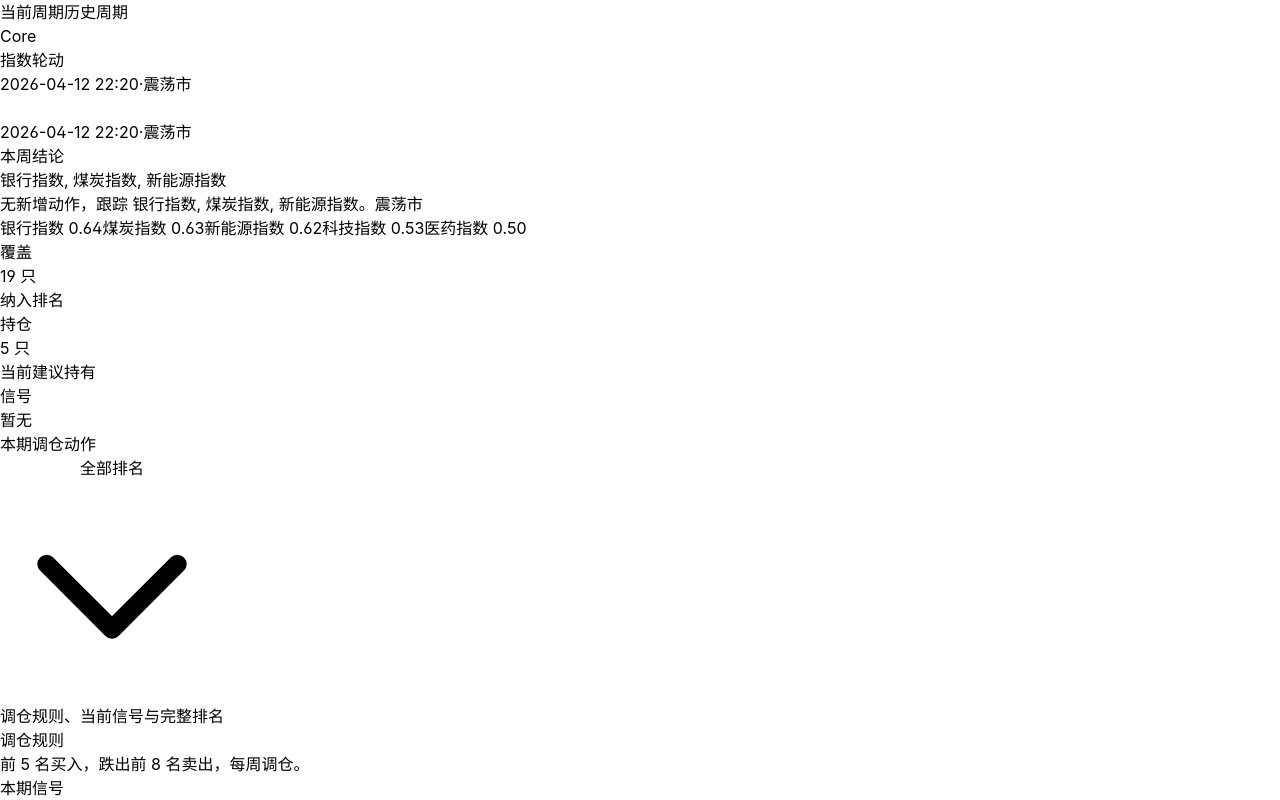
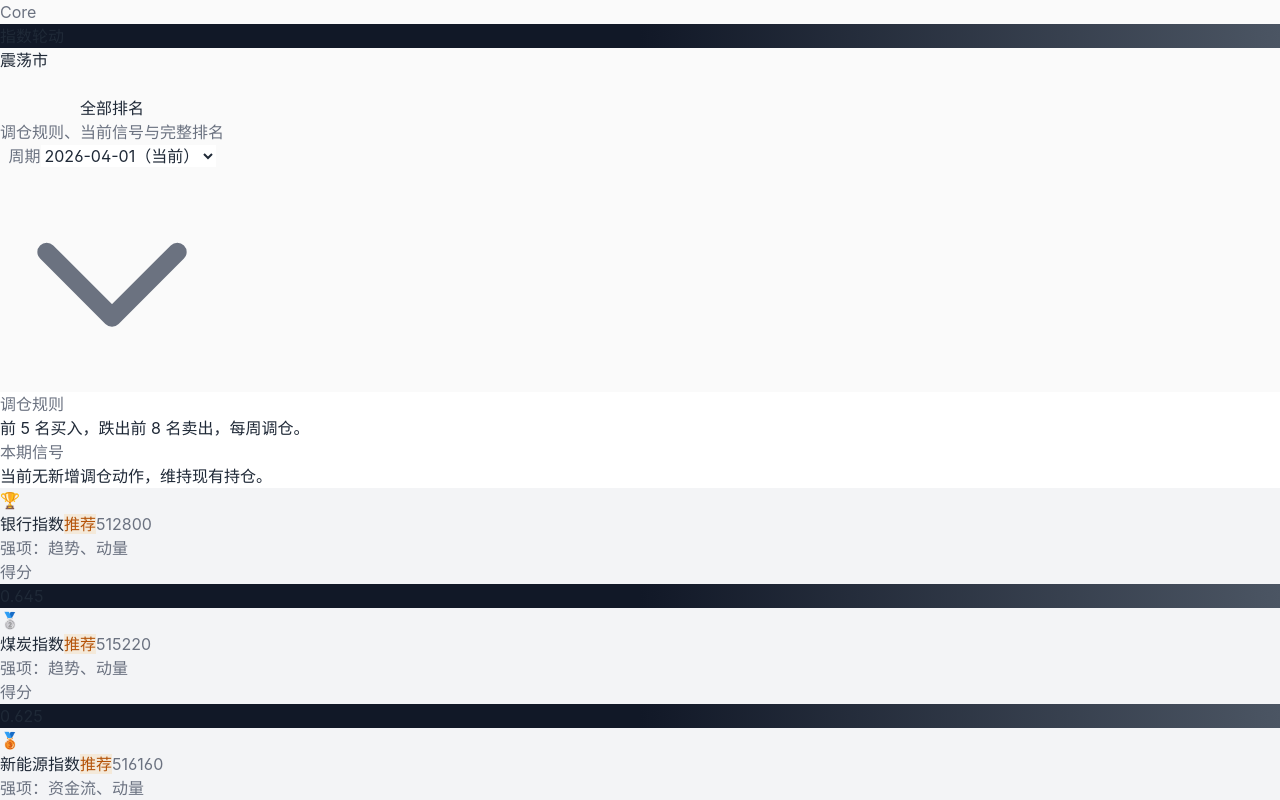
Before and after one commit to maoshuochen/quant-rotation, a React (Vite) app in the folder web/: page / in a window 1280 px wide. Shown: the top 800 px of the page. Built offline with nearby package versions, Linux system fonts and the light colour scheme.

Commit message:
feat: add dashboard theme toggle

```diff
--- a/web/src/App.jsx
+++ b/web/src/App.jsx
@@ -1,8 +1,16 @@
 import React, { useState, useEffect, useCallback, useMemo } from 'react'
 import ErrorBoundary from './ErrorBoundary'
 import Dashboard from './pages/Dashboard'
-import HistoryPanel from './pages/HistoryPanel'
 import { loadData, loadBacktestData, loadHistoryData } from './utils'
+
+const THEME_KEY = 'qr-dashboard-theme'
+
+const getInitialTheme = () => {
+  if (typeof window === 'undefined') return 'dark'
+  const saved = window.localStorage.getItem(THEME_KEY)
+  if (saved === 'light' || saved === 'dark') return saved
+  return window.matchMedia('(prefers-color-scheme: light)').matches ? 'light' : 'dark'
+}
 
 function App() {
   const [data, setData] = useState(null)
@@ -10,10 +18,10 @@ function App() {
   const [historyData, setHistoryData] = useState(null)
   const [selectedCode, setSelectedCode] = useState(null)
   const [expandedSection, setExpandedSection] = useState('holdings')
-  const [activeTab, setActiveTab] = useState('current')
   const [loading, setLoading] = useState(true)
   const [refreshing, setRefreshing] = useState(false)
   const [loadError, setLoadError] = useState(null)
+  const [theme, setTheme] = useState(getInitialTheme)
 
   const refreshData = useCallback(async () => {
     setRefreshing(true)
@@ -42,6 +50,11 @@ function App() {
 
   useEffect(() => { refreshData() }, [refreshData])
 
+  useEffect(() => {
+    document.documentElement.dataset.theme = theme
+    window.localStorage.setItem(THEME_KEY, theme)
+  }, [theme])
+
   const selected = useMemo(() => {
     if (!data?.ranking?.length) return null
     return data.ranking.find(item => item.code === selectedCode) || data.ranking[0]
@@ -53,6 +66,10 @@ function App() {
   const handleSelectCode = useCallback((code) => {
     setSelectedCode(code)
     setExpandedSection('factors')
+  }, [])
+
+  const toggleTheme = useCallback(() => {
+    setTheme((current) => current === 'dark' ? 'light' : 'dark')
   }, [])
 
   if (loading) {
@@ -90,40 +107,11 @@ function App() {
 
   return (
     <ErrorBoundary>
-      <div className="min-h-screen bg-zinc-950 text-white">
-        {/* Tab Navigation */}
-        <div className="sticky top-0 z-50 border-b border-zinc-800 bg-zinc-950/90 backdrop-blur-xl">
-          <div className="mx-auto max-w-7xl px-3 sm:px-4">
-            <div className="flex items-center gap-1 sm:gap-2">
-              <button
-                onClick={() => setActiveTab('current')}
-                className={`px-3 sm:px-4 py-3 text-xs sm:text-sm font-medium transition-all border-b-2 ${
-                  activeTab === 'current'
-                    ? 'border-amber-500 text-amber-500'
-                    : 'border-transparent text-zinc-400 hover:text-zinc-200'
-                }`}
-              >
-                当前周期
-              </button>
-              <button
-                onClick={() => setActiveTab('history')}
-                className={`px-3 sm:px-4 py-3 text-xs sm:text-sm font-medium transition-all border-b-2 ${
-                  activeTab === 'history'
-                    ? 'border-amber-500 text-amber-500'
-                    : 'border-transparent text-zinc-400 hover:text-zinc-200'
-                }`}
-              >
-                历史周期
-              </button>
-            </div>
-          </div>
-        </div>
-
-        {/* Tab Content */}
-        {activeTab === 'current' ? (
+      <div className={`app-shell min-h-screen ${theme === 'light' ? 'theme-light' : 'theme-dark'} bg-zinc-950 text-white`}>
         <Dashboard
           data={data}
           backtestData={backtestData}
+          historyData={historyData}
           selected={selected}
           selectedCode={selectedCode}
           activeFactors={activeFactors}
@@ -132,15 +120,9 @@ function App() {
           onSelectCode={handleSelectCode}
           refreshing={refreshing}
           onRefresh={refreshData}
+          theme={theme}
+          onToggleTheme={toggleTheme}
         />
-        ) : (
-          <HistoryPanel
-            historyData={historyData}
-            activeFactors={activeFactors}
-            selectedCode={selectedCode}
-            onSelectCode={setSelectedCode}
-          />
-        )}
       </div>
     </ErrorBoundary>
   )
--- a/web/src/index.css
+++ b/web/src/index.css
@@ -3,6 +3,14 @@
 @tailwind utilities;
 
 @layer base {
+  :root {
+    color-scheme: dark;
+  }
+
+  :root[data-theme='light'] {
+    color-scheme: light;
+  }
+
   body {
     font-family: -apple-system, BlinkMacSystemFont, 'Segoe UI', Roboto, 'Helvetica Neue', Arial, sans-serif;
     font-feature-settings: 'cv02', 'cv03', 'cv04', 'cv11';
@@ -30,6 +38,23 @@
 
   ::-webkit-scrollbar-thumb:hover {
     background: #52525b;
+  }
+
+  :root[data-theme='light'] body {
+    background: #fafafa;
+    color: #111827;
+  }
+
+  :root[data-theme='light'] ::-webkit-scrollbar-track {
+    background: #f3f4f6;
+  }
+
+  :root[data-theme='light'] ::-webkit-scrollbar-thumb {
+    background: #d1d5db;
+  }
+
+  :root[data-theme='light'] ::-webkit-scrollbar-thumb:hover {
+    background: #9ca3af;
   }
 }
 
@@ -159,3 +184,82 @@
     transform: translateY(0);
   }
 }
+
+:root[data-theme='light'] .app-shell {
+  background: #fafafa !important;
+  color: #111827 !important;
+}
+
+:root[data-theme='light'] .app-shell [class*='bg-zinc-950'] {
+  background-color: #fafafa !important;
+}
+
+:root[data-theme='light'] .app-shell [class*='bg-zinc-900'] {
+  background-color: rgba(255, 255, 255, 0.92) !important;
+}
+
+:root[data-theme='light'] .app-shell [class*='bg-zinc-800'] {
+  background-color: #f3f4f6 !important;
+}
+
+:root[data-theme='light'] .app-shell [class*='border-zinc-800'] {
+  border-color: #e5e7eb !important;
+}
+
+:root[data-theme='light'] .app-shell [class*='border-zinc-700'] {
+  border-color: #d1d5db !important;
+}
+
+:root[data-theme='light'] .app-shell [class*='border-zinc-900'] {
+  border-color: #f3f4f6 !important;
+}
+
+:root[data-theme='light'] .app-shell [class*='text-zinc-50'],
+:root[data-theme='light'] .app-shell [class*='text-zinc-100'],
+:root[data-theme='light'] .app-shell [class*='text-zinc-200'],
+:root[data-theme='light'] .app-shell [class*='text-zinc-300'] {
+  color: #1f2937 !important;
+}
+
+:root[data-theme='light'] .app-shell [class*='text-zinc-400'],
+:root[data-theme='light'] .app-shell [class*='text-zinc-500'],
+:root[data-theme='light'] .app-shell [class*='text-zinc-600'] {
+  color: #6b7280 !important;
+}
+
+:root[data-theme='light'] .app-shell [class*='bg-white/5'] {
+  background-color: rgba(249, 250, 251, 0.9) !important;
+}
+
+:root[data-theme='light'] .app-shell [class*='border-white/10'] {
+  border-color: rgba(209, 213, 219, 0.9) !important;
+}
+
+:root[data-theme='light'] .app-shell .text-gradient {
+  background-image: linear-gradient(90deg, #111827, #111827, #4b5563) !important;
+}
+
+:root[data-theme='light'] .app-shell .gradient-hero {
+  background: linear-gradient(135deg, rgba(255, 255, 255, 0.96), rgba(249, 250, 251, 0.98), rgba(243, 244, 246, 0.98)) !important;
+}
+
+:root[data-theme='light'] .app-shell [class*='bg-amber-500/5'] {
+  background-color: rgba(245, 158, 11, 0.06) !important;
+}
+
+:root[data-theme='light'] .app-shell [class*='bg-amber-500/10'] {
+  background-color: rgba(245, 158, 11, 0.1) !important;
+}
+
+:root[data-theme='light'] .app-shell [class*='bg-amber-500/20'] {
+  background-color: rgba(245, 158, 11, 0.12) !important;
+}
+
+:root[data-theme='light'] .app-shell [class*='text-amber-300'],
+:root[data-theme='light'] .app-shell [class*='text-amber-400'] {
+  color: #b45309 !important;
+}
+
+:root[data-theme='light'] .app-shell [class*='text-amber-100'] {
+  color: #92400e !important;
+}
--- a/web/src/pages/Dashboard.jsx
+++ b/web/src/pages/Dashboard.jsx
@@ -12,31 +12,30 @@ const Card = ({ title, subtitle, children, className = '' }) => (
   </section>
 )
 
-const HighlightStat = ({ label, value, detail, tone }) => (
-  <div className={`rounded-2xl border p-3 sm:p-4 ${
-    tone === 'ok' ? 'text-emerald-300 border-emerald-500/30 bg-emerald-500/10' :
-    tone === 'degraded' ? 'text-amber-200 border-amber-500/30 bg-amber-500/10' :
-    tone === 'snapshot' ? 'text-sky-200 border-sky-500/30 bg-sky-500/10' :
-    tone === 'missing' ? 'text-red-200 border-red-500/30 bg-red-500/10' :
-    'border-zinc-800 bg-zinc-900/60 text-zinc-50'
-  }`}>
+const HighlightStat = ({ label, value, detail }) => (
+  <div className="rounded-2xl border border-zinc-800 bg-zinc-900/60 p-3 sm:p-4 text-zinc-50">
     <div className="text-[10px] sm:text-xs uppercase tracking-wider opacity-80">{label}</div>
     <div className="mt-1.5 sm:mt-2 text-base sm:text-lg font-semibold">{value}</div>
     {detail ? <div className="mt-0.5 sm:mt-1 text-[10px] sm:text-xs opacity-80">{detail}</div> : null}
   </div>
 )
 
-const SectionHeader = ({ title, subtitle, isExpanded, onClick }) => (
+const SectionHeader = ({ title, subtitle, isExpanded, onClick, actions }) => (
   <button
     onClick={onClick}
     className="w-full text-left mb-3 sm:mb-4 group"
     aria-expanded={isExpanded}
   >
     <div className="flex items-center justify-between gap-3">
-      <div className="flex items-center gap-2 sm:gap-3">
+      <div className="min-w-0 flex items-center gap-2 sm:gap-3">
         <span className={`h-2 w-2 rounded-full transition-colors ${isExpanded ? 'bg-amber-500' : 'bg-zinc-600'}`} />
+        <div className="min-w-0">
           <h2 className="text-base sm:text-xl font-semibold text-zinc-100">{title}</h2>
+          {subtitle && <p className="mt-1 text-xs sm:text-sm text-zinc-500">{subtitle}</p>}
         </div>
+      </div>
+      <div className="flex items-center gap-3">
+        {actions ? <div onClick={(e) => e.stopPropagation()}>{actions}</div> : null}
         <svg
           className={`h-5 w-5 text-zinc-500 transition-transform duration-200 ${isExpanded ? 'rotate-180' : ''}`}
           fill="none"
@@ -46,7 +45,7 @@ const SectionHeader = ({ title, subtitle, isExpanded, onClick }) => (
           <path strokeLinecap="round" strokeLinejoin="round" strokeWidth={2} d="M19 9l-7 7-7-7" />
         </svg>
       </div>
-    {subtitle && <p className="mt-1 text-xs sm:text-sm text-zinc-500 pl-5">{subtitle}</p>}
+    </div>
   </button>
 )
 
@@ -163,6 +162,7 @@ const RankingListItem = ({ item, isExpanded, onToggle, activeFactors }) => {
 const Dashboard = ({
   data,
   backtestData,
+  historyData,
   selected,
   selectedCode,
   activeFactors,
@@ -170,10 +170,13 @@ const Dashboard = ({
   setExpandedSection,
   onSelectCode,
   refreshing,
-  onRefresh
+  onRefresh,
+  theme,
+  onToggleTheme
 }) => {
   const [expandedCode, setExpandedCode] = useState(null)
   const [showScrollTop, setShowScrollTop] = useState(false)
+  const [selectedPeriod, setSelectedPeriod] = useState('current')
 
   useEffect(() => {
     const handleScroll = () => {
@@ -194,6 +197,16 @@ const Dashboard = ({
   const backtestSummary = backtestData?.summary || {}
   const inactiveUniverse = universe.inactive || []
   const ranking = data?.ranking || []
+  const history = historyData?.history || []
+  const sortedHistory = [...history].sort((a, b) => new Date(b.date) - new Date(a.date))
+  const latestHistoryDate = sortedHistory[0]?.date || ''
+  const historicalOptions = latestHistoryDate
+    ? sortedHistory.filter((period) => period.date !== latestHistoryDate)
+    : sortedHistory
+  const selectedHistoryPeriod = selectedPeriod === 'current'
+    ? null
+    : sortedHistory.find((period) => period.date === selectedPeriod) || null
+  const rankingView = selectedHistoryPeriod?.holdings || ranking
 
   const topNames = holdings.slice(0, 3).map(item => item.name).join(', ')
   const executionHeadline = signals.length
@@ -217,11 +230,9 @@ const Dashboard = ({
             <div className="flex items-center gap-2">
               <span className="text-[10px] uppercase tracking-[0.2em] text-zinc-500">Core</span>
               <h1 className="text-sm sm:text-lg font-semibold text-gradient truncate">指数轮动</h1>
-            </div>
-            <div className="hidden sm:flex items-center gap-2 text-xs text-zinc-400 mt-1">
-              <span>{data.updateTime}</span>
-              <span className="text-zinc-700">·</span>
-              <span>{data.marketRegimeDesc || data.marketRegime}</span>
+              <span className="rounded-full border border-white/10 bg-white/5 px-2 py-0.5 text-[10px] sm:text-xs text-zinc-300">
+                {data.marketRegimeDesc || data.marketRegime}
+              </span>
             </div>
           </div>
           <button
@@ -235,61 +246,56 @@ const Dashboard = ({
               <path strokeLinecap="round" strokeLinejoin="round" strokeWidth={2} d="M4 4v5h.582m15.356 2A8.001 8.001 0 004.582 9m0 0H9m11 11v-5h-.581m0 0a8.003 8.003 0 01-15.357-2m15.357 2H15" />
             </svg>
           </button>
-        </div>
-        {/* Mobile sub-header with metadata */}
-        <div className="sm:hidden px-3 pb-2 pt-1 border-t border-zinc-800/50">
-          <div className="flex items-center gap-2 text-[10px] text-zinc-400 overflow-x-auto whitespace-nowrap">
-            <span className="text-zinc-300">{data.updateTime}</span>
-            <span className="text-zinc-700">·</span>
-            <span>{data.marketRegimeDesc || data.marketRegime}</span>
-          </div>
+          <button
+            onClick={onToggleTheme}
+            className="flex-shrink-0 ml-2 p-2 rounded-lg border border-zinc-700 transition-all active:scale-95"
+            title={theme === 'dark' ? '切换到浅色模式' : '切换到暗色模式'}
+            aria-label={theme === 'dark' ? '切换到浅色模式' : '切换到暗色模式'}
+          >
+            {theme === 'dark' ? (
+              <svg className="h-5 w-5" fill="none" viewBox="0 0 24 24" stroke="currentColor">
+                <path strokeLinecap="round" strokeLinejoin="round" strokeWidth={2} d="M12 3v2.25m0 13.5V21m9-9h-2.25M5.25 12H3m15.114 6.364-1.591-1.591M7.477 7.477 5.886 5.886m12.228 0-1.591 1.591M7.477 16.523l-1.591 1.591M15 12a3 3 0 11-6 0 3 3 0 016 0z" />
+              </svg>
+            ) : (
+              <svg className="h-5 w-5" fill="none" viewBox="0 0 24 24" stroke="currentColor">
+                <path strokeLinecap="round" strokeLinejoin="round" strokeWidth={2} d="M21 12.79A9 9 0 1111.21 3c0 .34.02.67.05 1A7 7 0 0020 12c.33.03.66.05 1 .05z" />
+              </svg>
+            )}
+          </button>
         </div>
       </header>
 
       {/* Main Content */}
       <main className="mx-auto max-w-7xl px-3 sm:px-4 py-4 sm:py-6 space-y-4 sm:space-y-6 pb-20">
-        {/* Weekly Brief Hero - Mobile Optimized */}
-        <section className="overflow-hidden rounded-2xl sm:rounded-3xl border border-zinc-800 gradient-hero p-4 sm:p-6 backdrop-blur-xl">
-          <div className="text-[10px] uppercase tracking-[0.25em] text-zinc-500">本周结论</div>
-          <h2 className="mt-2 text-base sm:text-2xl font-semibold text-gradient leading-tight">
-            {topNames || '等待新信号'}
-          </h2>
-          <p className="mt-2 text-xs sm:text-sm text-zinc-300 leading-relaxed">
-            {executionHeadline}
-            <span className="inline-block mx-1 px-1.5 py-0.5 rounded-full border border-white/10 bg-white/5 text-[10px] sm:text-xs">
-              {data.marketRegimeDesc || data.marketRegime}
-            </span>
-          </p>
-          <div className="mt-3 flex flex-wrap gap-1.5 sm:gap-2">
-            {holdings.slice(0, 5).map((item, idx) => (
-              <button
-                key={item.code}
-                onClick={() => {
-                  onSelectCode(item.code)
-                  setExpandedCode(item.code)
-                }}
-                className="flex-shrink-0 rounded-full border border-white/10 bg-white/5 px-2.5 sm:px-3 py-1.5 text-[10px] sm:text-xs text-zinc-100 transition active:scale-95"
-              >
-                {item.name} {safeNum(item.score).toFixed(2)}
-              </button>
-            ))}
-          </div>
-        </section>
-
-        {/* Quick Stats - Mobile: 2 columns, Desktop: 3 columns */}
-        <section className="grid grid-cols-2 gap-2 sm:gap-3 lg:grid-cols-4">
-          <HighlightStat label="覆盖" value={`${ranking.length} 只`} detail="纳入排名" />
-          <HighlightStat label="持仓" value={`${holdings.length} 只`} detail="当前建议持有" />
-          <HighlightStat label="信号" value={signals.length ? `${signals.length} 个` : '暂无'} detail="本期调仓动作" />
-        </section>
-
         {/* Section 1: Unified Ranking List (merged holdings + signals) */}
         <div>
           <SectionHeader
             title="全部排名"
-            subtitle="调仓规则、当前信号与完整排名"
+            subtitle={selectedHistoryPeriod ? `查看 ${selectedHistoryPeriod.date} 周期持仓快照` : '调仓规则、当前信号与完整排名'}
             isExpanded={expandedSection !== 'ranking' && expandedSection !== null}
             onClick={() => toggleSection('ranking')}
+            actions={
+              <label className="flex items-center gap-2 text-xs text-zinc-400">
+                <span className="hidden sm:inline">周期</span>
+                <select
+                  value={selectedPeriod}
+                  onChange={(e) => {
+                    const nextPeriod = e.target.value
+                    setSelectedPeriod(nextPeriod)
+                    setExpandedCode(null)
+                  }}
+                  className="rounded-lg border border-zinc-700 bg-zinc-900 px-3 py-2 text-xs text-zinc-200 outline-none focus:border-amber-500"
+                  aria-label="选择周期"
+                >
+                  <option value="current">{latestHistoryDate ? `${latestHistoryDate}（当前）` : '当前周期'}</option>
+                  {historicalOptions.map((period) => (
+                    <option key={period.date} value={period.date}>
+                      {period.date}
+                    </option>
+                  ))}
+                </select>
+              </label>
+            }
           />
           {expandedSection !== 'ranking' && (
             <div>
@@ -302,9 +308,13 @@ const Dashboard = ({
                   </div>
                 </div>
                 <div className="rounded-xl border border-zinc-800 bg-zinc-900/70 p-3">
-                  <div className="text-[10px] uppercase tracking-wider text-zinc-500">本期信号</div>
+                  <div className="text-[10px] uppercase tracking-wider text-zinc-500">
+                    {selectedHistoryPeriod ? '历史说明' : '本期信号'}
+                  </div>
                   <div className="mt-1 text-xs text-zinc-200">
-                    {signals.length === 0 ? (
+                    {selectedHistoryPeriod ? (
+                      <span>{selectedHistoryPeriod.date} 为历史周期快照，仅展示当期建议持仓，不回放当周交易信号。</span>
+                    ) : signals.length === 0 ? (
                       <span>当前无新增调仓动作，维持现有持仓。</span>
                     ) : (
                       <span>
@@ -317,7 +327,7 @@ const Dashboard = ({
 
               {/* Mobile: Unified Card List */}
               <div className="lg:hidden grid gap-2">
-                {ranking.map(item => (
+                {rankingView.map(item => (
                   <RankingListItem
                     key={item.code}
                     item={item}
@@ -345,8 +355,8 @@ const Dashboard = ({
                       </tr>
                     </thead>
                     <tbody>
-                      {ranking.map(item => {
-                        const isTop5 = item.rank <= 5
+                      {rankingView.map(item => {
+                        const isTop5 = selectedPeriod === 'current' && item.rank <= 5
                         return (
                           <tr
                             key={item.code}
@@ -428,10 +438,10 @@ const Dashboard = ({
                             <stop offset="95%" stopColor="#f87171" stopOpacity={0}/>
                           </linearGradient>
                         </defs>
-                        <CartesianGrid stroke="#27272a" strokeDasharray="3 3" />
-                        <XAxis dataKey="date" tick={{ fill: '#71717a', fontSize: 10 }} minTickGap={32} />
-                        <YAxis tick={{ fill: '#71717a', fontSize: 10 }} />
-                        <Tooltip contentStyle={{ background: '#18181b', border: '1px solid #27272a', borderRadius: '8px' }} />
+                        <CartesianGrid stroke={theme === 'dark' ? '#27272a' : '#d6d3d1'} strokeDasharray="3 3" />
+                        <XAxis dataKey="date" tick={{ fill: theme === 'dark' ? '#71717a' : '#6b7280', fontSize: 10 }} minTickGap={32} />
+                        <YAxis tick={{ fill: theme === 'dark' ? '#71717a' : '#6b7280', fontSize: 10 }} />
+                        <Tooltip contentStyle={{ background: theme === 'dark' ? '#18181b' : '#fffaf2', border: `1px solid ${theme === 'dark' ? '#27272a' : '#d6d3d1'}`, borderRadius: '8px', color: theme === 'dark' ? '#f4f4f5' : '#1f2937' }} />
                         <Area type="monotone" dataKey="cum_return" stroke="#f59e0b" fill="url(#colorReturn)" strokeWidth={2} />
                         <Area type="monotone" dataKey="drawdown" stroke="#f87171" fill="url(#colorDrawdown)" />
                       </AreaChart>
```
Lines whose indentation alone changed are shown as unchanged.
